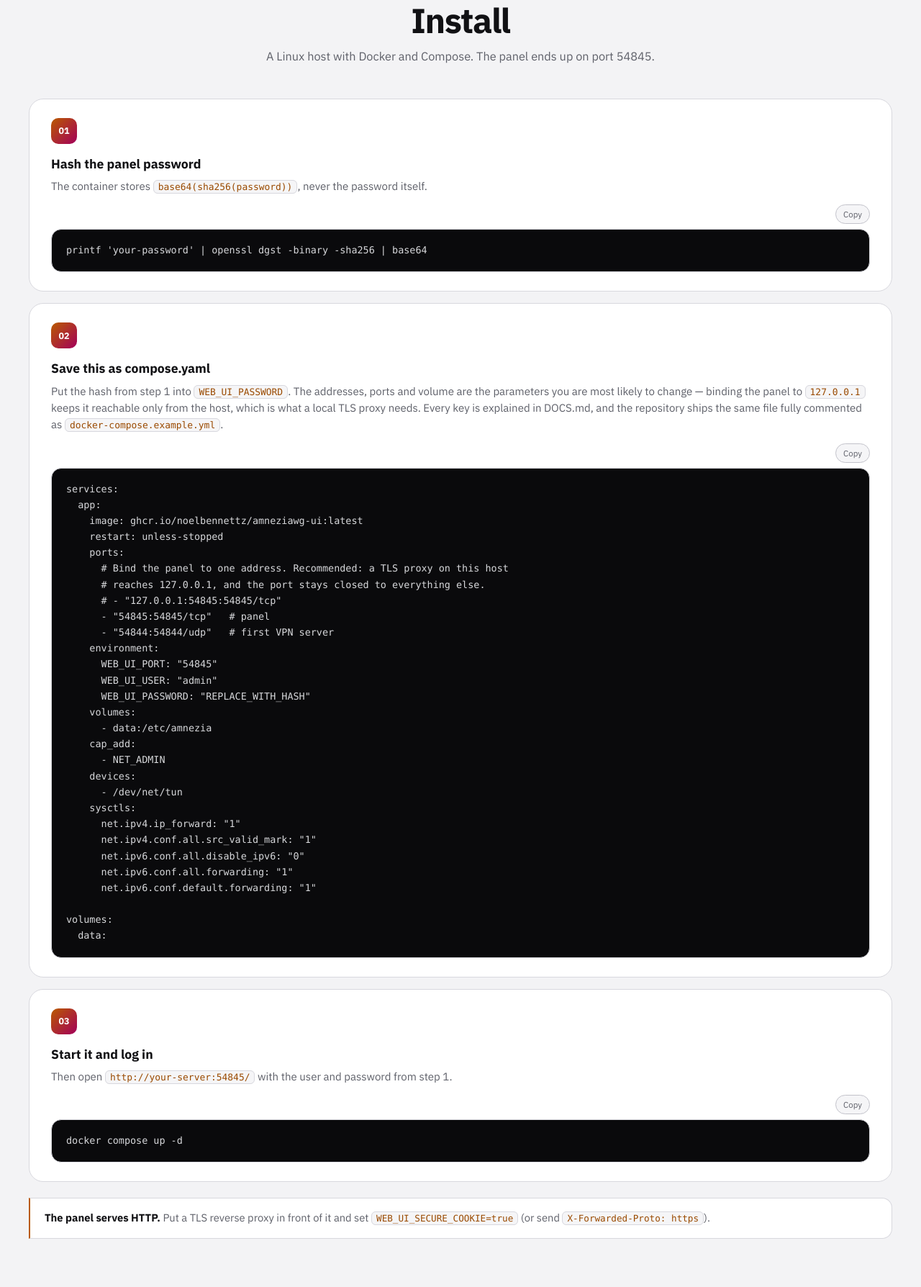
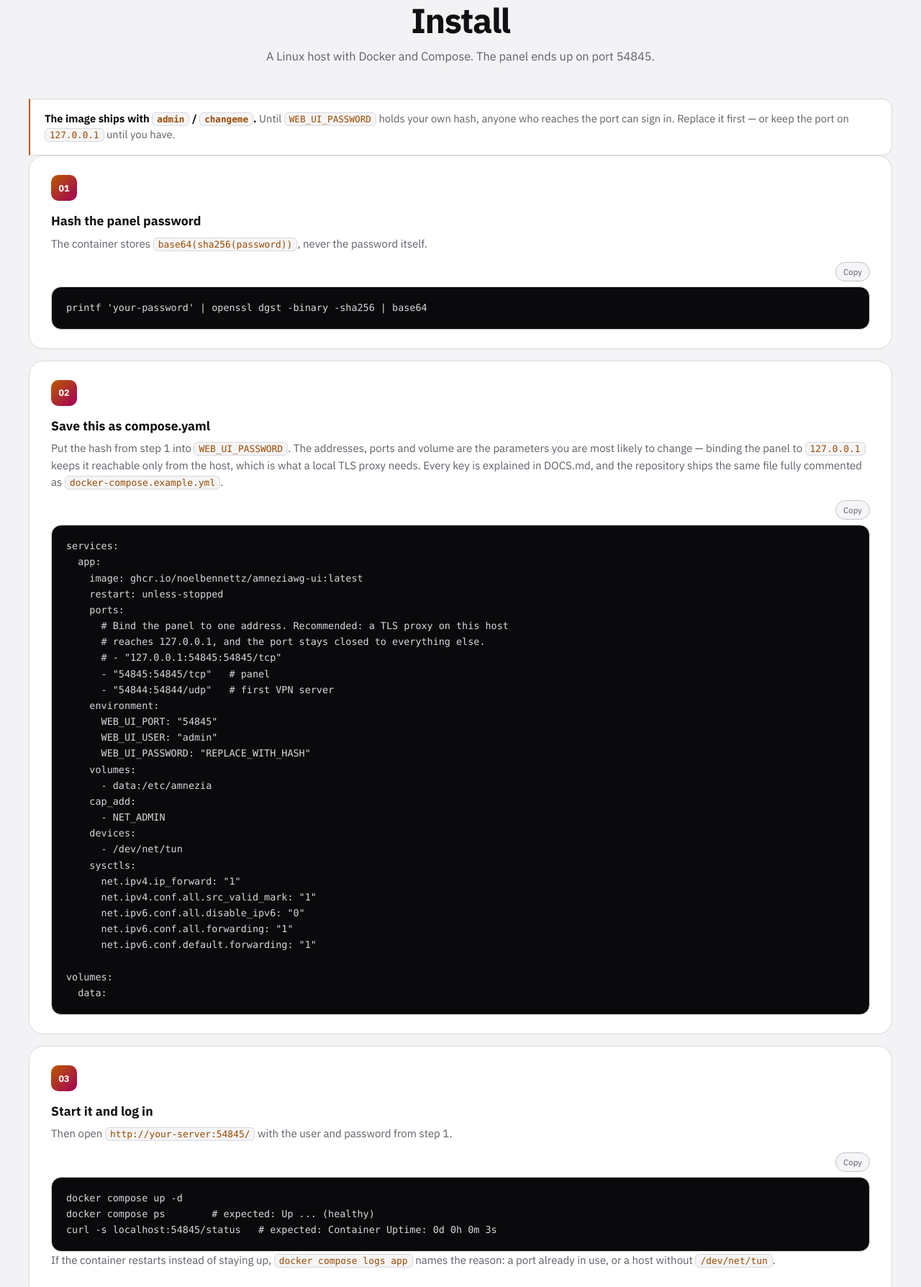
Before and after one commit to noelbennettz/amneziawg-ui, a plain HTML site: page docs/index.html in a window 1280 px wide. Shown: the part 3336-5124 px from the top of the page at 72% size. Drawn offline with Linux system fonts and the light colour scheme.

Commit message:
Document what removal deletes, what up looks like, and the default password
Adds a Removing it table (stop, down, down -v, image rm; volume vs bind mount; host-network firewall leftovers), an After up checklist with the exact /status text, and a warning that the image ships with admin/changeme in README, DOCS and both site languages.

```diff
--- a/docs/index.html
+++ b/docs/index.html
@@ -213,6 +213,12 @@ ls -l /dev/net/tun</code></pre>
       <h2>Install</h2>
       <p>A Linux host with Docker and Compose. The panel ends up on port 54845.</p>
     </div>
+    <p class="note">
+      <strong>The image ships with <code>admin</code> / <code>changeme</code>.</strong>
+      Until <code>WEB_UI_PASSWORD</code> holds your own hash, anyone who reaches
+      the port can sign in. Replace it first — or keep the port on
+      <code>127.0.0.1</code> until you have.
+    </p>
     <div class="steps">
       <div class="step">
         <h3>Hash the panel password</h3>
@@ -263,8 +269,11 @@ volumes:
         <p>Then open <code>http://your-server:54845/</code> with the user and password from step 1.</p>
         <div class="copy-wrap">
           <button class="copy" type="button" data-copy>Copy</button>
-          <pre><code>docker compose up -d</code></pre>
+          <pre><code>docker compose up -d
+docker compose ps        # expected: Up ... (healthy)
+curl -s localhost:54845/status   # expected: Container Uptime: 0d 0h 0m 3s</code></pre>
         </div>
+        <p>If the container restarts instead of staying up, <code>docker compose logs app</code> names the reason: a port already in use, or a host without <code>/dev/net/tun</code>.</p>
       </div>
     </div>
     <p class="note">
```
Also changed, not shown: docs/zh.html (+9 -1 lines), 2 other files.
